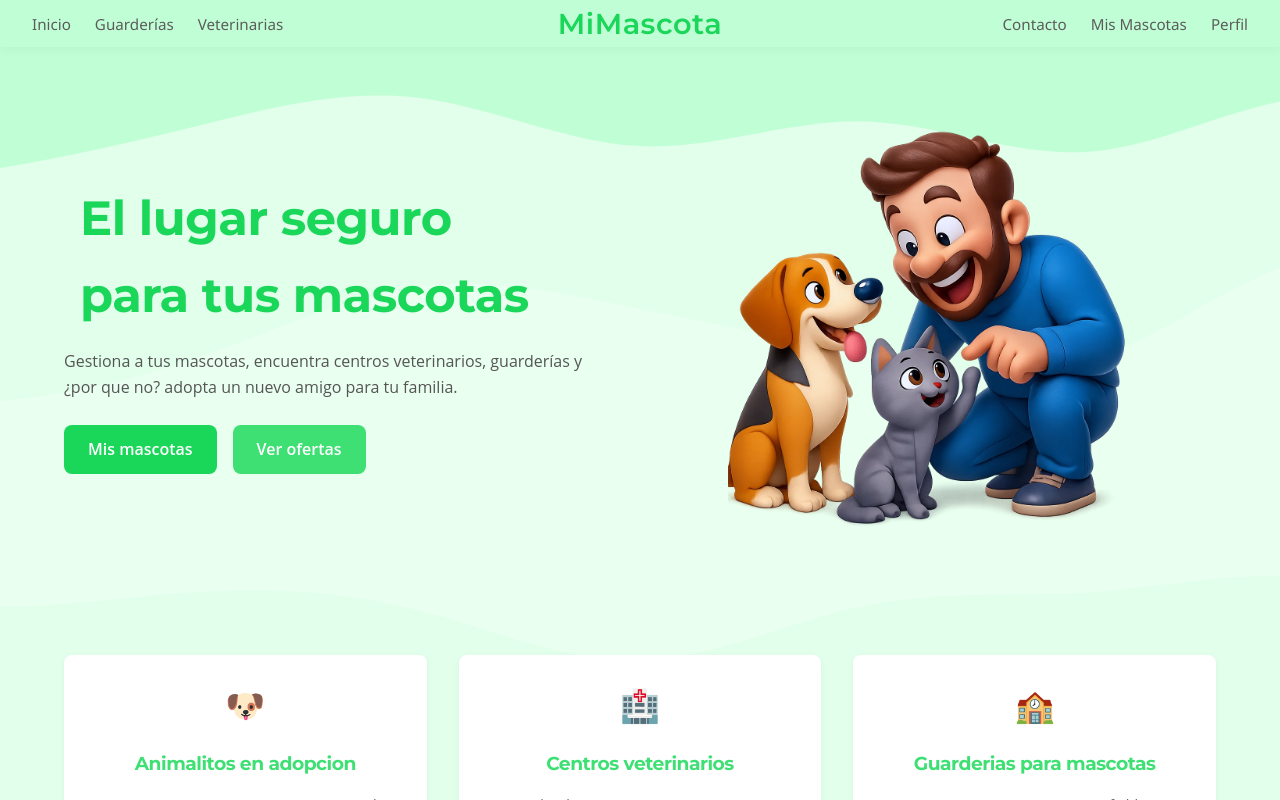
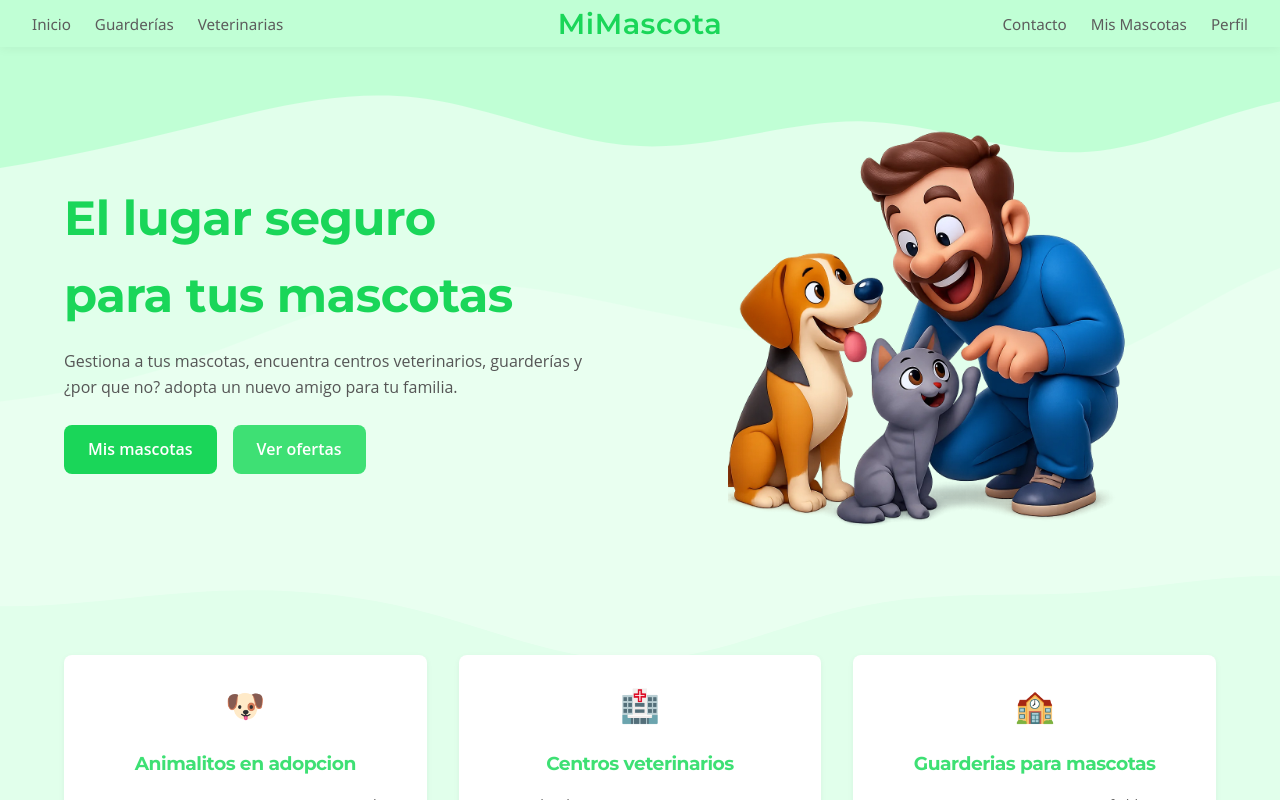
Before and after one commit to CarlosPad08/frontend-proyecto-mascotas, a React (Vite) app: page /inicio in a window 1280 px wide. Shown: the top 800 px of the page. Built offline with nearby package versions, Linux system fonts and the light colour scheme.

Commit message:
Update inicio.css
Arreglar margin del titulo

```diff
--- a/src/styles/inicio.css
+++ b/src/styles/inicio.css
@@ -104,7 +104,7 @@
   .inicio-hero-copy h1 {
     font-size: 3rem;
     color: var(--color-primary);
-    margin: 0 1rem 1rem 1rem;
+    margin: 0 0 1rem 0;
   }
 
   .inicio-hero-copy p {
```
